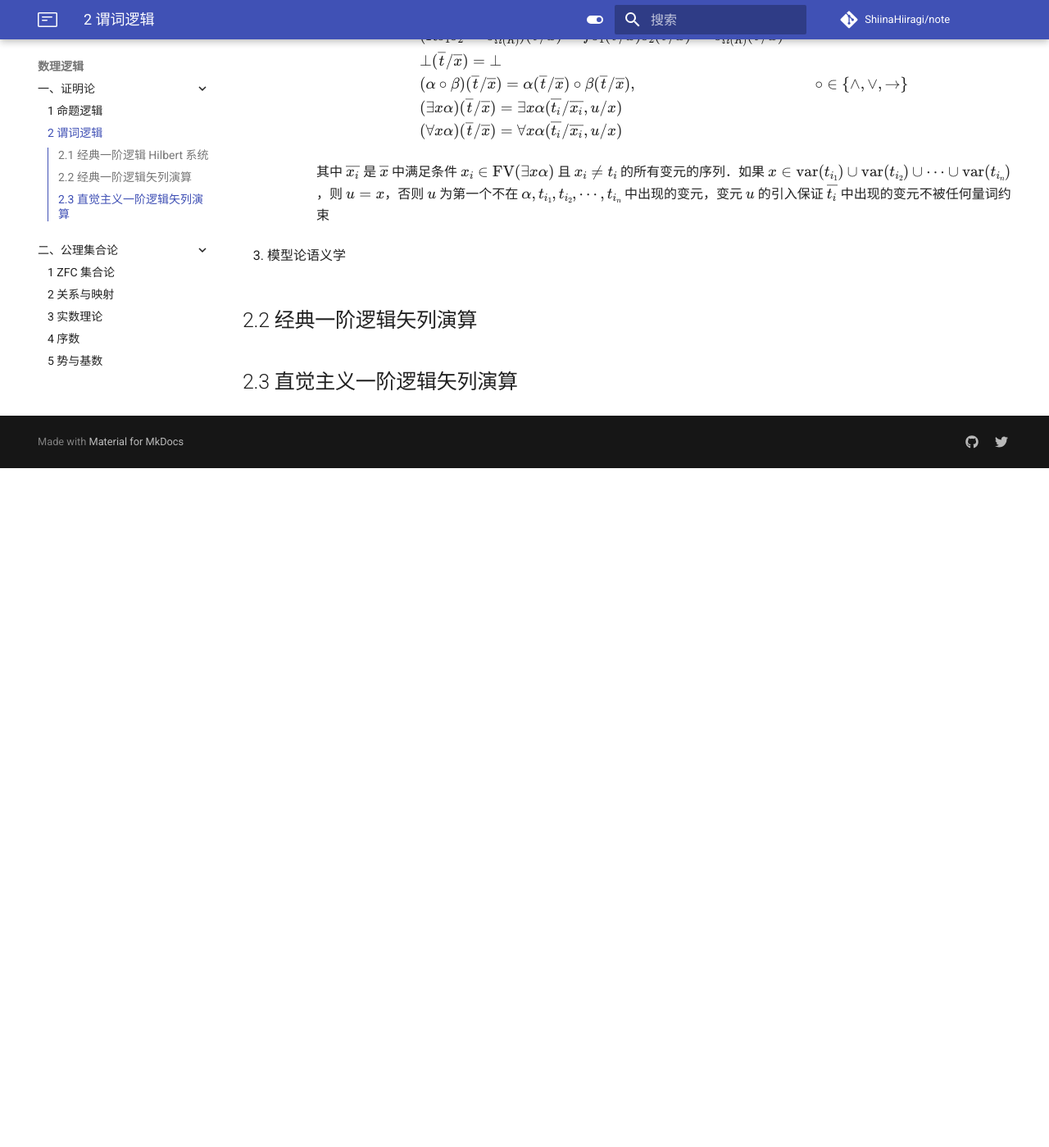
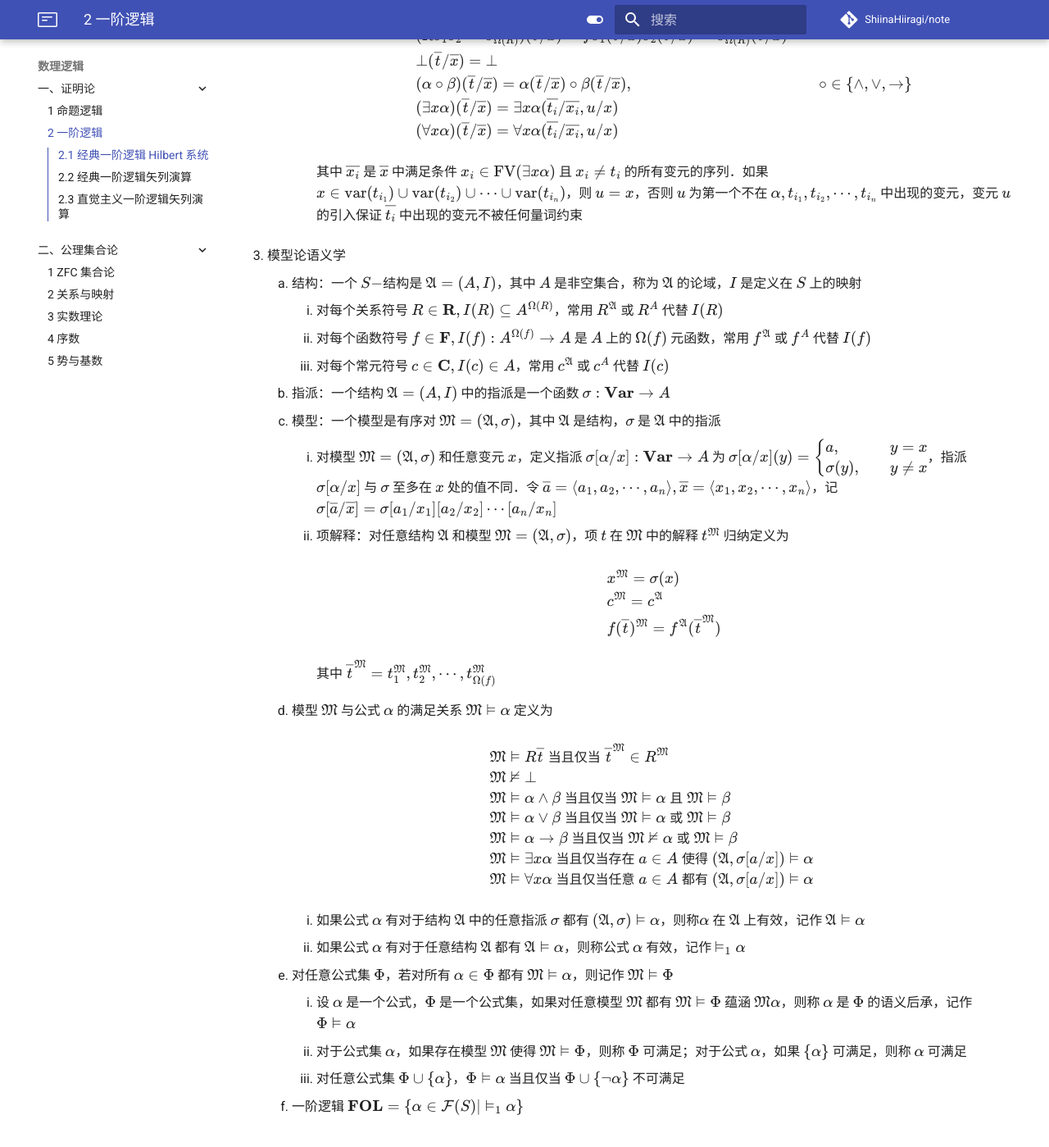
Before and after one commit to ShiinaHiiragi/note, an MkDocs documentation site: the page built from docs/logic/proof/pred.md, in a window 1280 px wide and 1400 px high, scrolled down 2578 px. Shown: the whole window at 82% size. Built offline with MkDocs 1.6.1 and Material for MkDocs 9.7.7, drawn with Linux system fonts in a browser that asks for light colours; comment, search, counter and statistics services are not loaded; before the commit the page ends 3149 px from its top, so only the background shows below that; some of the changed text lies outside the part shown.

Commit message:
some semantic in prod

```diff
--- a/docs/logic/proof/pred.md
+++ b/docs/logic/proof/pred.md
@@ -1,7 +1,7 @@
 # 2 一阶逻辑
 
 ## 2.1 经典一阶逻辑 Hilbert 系统
-1. 一阶逻辑的形式语言 $\mathcal L(S)$ 由逻辑符号和非逻辑符号组成
+1. 一阶语言 $\mathscr L(S)$ 即一阶逻辑的形式语言，由逻辑符号和非逻辑符号组成
     1. 逻辑符号
         1. 变元集 $\mathbf{Var} = \{x_i |i\in N\}$，用 $x, y, z$ 表示任意变元
         2. 联结词 $\bot, \wedge, \vee, \to$ 与量词 $\forall, \exists$
@@ -32,7 +32,7 @@
 
     3. 特殊记法
         1. 定义缩写 $\neg \alpha := \alpha \to \bot$，$\alpha \leftrightarrow \beta := (\alpha \to \beta) \wedge (\beta \to \alpha)$
-        2. 对于 $\mathbf Q\in \{\forall, \exists\}$ 和有穷长的边缘序列 $\overline x = x_1, x_2, \cdots, x_n$，公式 $\mathbf Qx_1 \mathbf Qx_2 \cdots \mathbf Qx_n \alpha$ 记作 $\mathbf Q \overline x \alpha$
+        2. 对于 $\mathbf Q\in \{\forall, \exists\}$ 和有穷长的边缘序列 $\overline x = \left<x_1, x_2, \cdots, x_n\right>$，公式 $\mathbf Qx_1 \mathbf Qx_2 \cdots \mathbf Qx_n \alpha$ 记作 $\mathbf Q \overline x \alpha$
     4. 项与公式的性质
         1. 项 $t$ 的复杂度定义为
 
@@ -64,7 +64,7 @@
             \end{aligned}
             $$
 
-        4. 公式 $\alpha$ 所有子公式的集合 $\mathrm{SF}(\alpha)$ 定义为
+        3. 公式 $\alpha$ 所有子公式的集合 $\mathrm{SF}(\alpha)$ 定义为
 
             $$
             \begin{aligned}
@@ -85,7 +85,7 @@
                 \end{aligned}
                 $$
 
-                对任意公式集 $\Phi$，令 $\mathrm{FV}(\Phi) = \bigcup_{\alpha \in \Phi} \mathrm{FV}(\alpha)$$
+                对任意公式集 $\Phi$，令 $\mathrm{FV}(\Phi) = \bigcup_{\alpha \in \Phi} \mathrm{FV}(\alpha)$
 
             - 公式 $\alpha$ 中约束变元的集合 $\mathrm{BV}(\alpha)$ 定义为
 
@@ -101,7 +101,7 @@
 
             - 对形如 $\mathbf Q x\beta$ 的公式，称 $\beta$ 为量词 $\mathbf Qx$ 的辖域．如果变元 $x$ 在公式 $\alpha$ 中的一次出现不在任何量词 $\mathbf Qx$ 的辖域内，则称此次出现为自由出现；否则称之为约束出现，此时变元 $x$ 在 $\alpha$ 中被左侧最近的量词 $\mathbf Qx$ 约束
 
-    5. 替换与变换：对于任意项序列 $\overline t = t_1, t_2, \cdots, t_n$ 和任意变元序列 $\overline x = x_1, x_2, \cdots, x_n$，用 $\overline t / \overline x$ 表示分别用 $t_i$ 替换 $x_i$，其中 $1 \leqslant i \leqslant n$
+    5. 替换与变换：对于任意项序列 $\overline t = \left<t_1, t_2, \cdots, t_n\right>$ 和任意变元序列 $\overline x = \left<x_1, x_2, \cdots, x_n\right>$，用 $\overline t / \overline x$ 表示分别用 $t_i$ 替换 $x_i$，其中 $1 \leqslant i \leqslant n$
         1. 对于公式 $\alpha$，如果公式 $\alpha^\flat$ 是使用不在 $\alpha$ 中出现的新变元 $y_1, y_2, \cdots, y_n$ 分别同时替换 $\alpha$ 中约束变元 $x_1, x_2, \cdots, x_n$ 的所有约束出现得到的公式，则称 $\alpha^\flat$ 是 $\alpha$ 的字母变换
         2. 对任意项 $s\in \mathcal T(S)$，归纳定义 $s(\overline t/\overline y)$ 为
 
@@ -128,6 +128,47 @@
             其中 $\overline{x_i}$ 是 $\overline x$ 中满足条件 $x_i\in \mathrm{FV}(\exists x\alpha)$ 且 $x_i \neq t_i$ 的所有变元的序列．如果 $x\in \mathrm{var}(t_{i_1}) \cup \mathrm{var}(t_{i_2}) \cup \cdots \cup \mathrm{var}(t_{i_n})$，则 $u = x$，否则 $u$ 为第一个不在 $\alpha, t_{i_1}, t_{i_2}, \cdots, t_{i_n}$ 中出现的变元，变元 $u$ 的引入保证 $\overline{t_i}$ 中出现的变元不被任何量词约束
 
 3. 模型论语义学
+    1. 结构：一个 $S-$结构是 $\mathfrak A = (A, I)$，其中 $A$ 是非空集合，称为 $\mathfrak A$ 的论域，$I$ 是定义在 $S$ 上的映射
+        1. 对每个关系符号 $R\in \mathbf R, I(R) \subseteq A^{\Omega(R)}$，常用 $R^\mathfrak A$ 或 $R^A$ 代替 $I(R)$
+        2. 对每个函数符号 $f\in \mathbf F, I(f): A^{\Omega(f)} \to A$ 是 $A$ 上的 $\Omega(f)$ 元函数，常用 $f^\mathfrak A$ 或 $f^A$ 代替 $I(f)$
+        3. 对每个常元符号 $c\in \mathbf C, I(c) \in A$，常用 $c^\mathfrak A$ 或 $c^A$ 代替 $I(c)$
+    2. 指派：一个结构 $\mathfrak A = (A, I)$ 中的指派是一个函数 $\sigma: \mathbf{Var} \to A$
+    3. 模型：一个模型是有序对 $\mathfrak M = (\mathfrak A, \sigma)$，其中 $\mathfrak A$ 是结构，$\sigma$ 是 $\mathfrak A$ 中的指派
+        1. 对模型 $\mathfrak M = (\mathfrak A, \sigma)$ 和任意变元 $x$，定义指派 $\sigma[\alpha /x]: \mathbf{Var} \to A$ 为 $\sigma[\alpha /x](y) = \left\{\begin{aligned} & a, & y = x \\ & \sigma(y), & y\neq x \end{aligned}\right.$，指派 $\sigma[\alpha /x]$ 与 $\sigma$ 至多在 $x$ 处的值不同．令 $\overline a = \left<a_1, a_2, \cdots, a_n\right>, \overline x = \left<x_1, x_2, \cdots, x_n\right>$，记 $\sigma[\overline a / \overline x] = \sigma[a_1/x_1][a_2/x_2] \cdots [a_n/x_n]$
+        2. 项解释：对任意结构 $\mathfrak A$ 和模型 $\mathfrak M = (\mathfrak A, \sigma)$，项 $t$ 在 $\mathfrak M$ 中的解释 $t^\mathfrak M$ 归纳定义为
+
+            $$
+            \begin{aligned}
+            & x^\mathfrak M = \sigma(x) \\
+            & c^\mathfrak M = c^\mathfrak A \\
+            & f(\overline t)^\mathfrak M = f^\mathfrak A(\overline t^\mathfrak M)
+            \end{aligned}
+            $$
+
+            其中 $\overline t^\mathfrak M = t_1^\mathfrak M, t_2^\mathfrak M, \cdots, t_{\Omega(f)}^\mathfrak M$
+
+    4. 模型 $\mathfrak M$ 与公式 $\alpha$ 的满足关系 $\mathfrak M \vDash \alpha$ 定义为
+
+        $$
+        \begin{aligned}
+        & \mathfrak M \vDash R\overline t\textsf{ 当且仅当 } \overline t^\mathfrak M \in R^\mathfrak M \\
+        & \mathfrak M \not \vDash \bot \\
+        & \mathfrak M \vDash \alpha \wedge \beta \textsf{ 当且仅当 } \mathfrak M \vDash \alpha \textsf{ 且 } \mathfrak M \vDash \beta \\
+        & \mathfrak M \vDash \alpha \vee \beta \textsf{ 当且仅当 } \mathfrak M \vDash \alpha \textsf{ 或 } \mathfrak M \vDash \beta \\
+        & \mathfrak M \vDash \alpha \to \beta \textsf{ 当且仅当 } \mathfrak M \not \vDash \alpha \textsf{ 或 } \mathfrak M \vDash \beta \\
+        & \mathfrak M \vDash \exists x\alpha \textsf{ 当且仅当存在 } a \in A \textsf{ 使得 } (\mathfrak A, \sigma[a/x]) \vDash \alpha \\
+        & \mathfrak M \vDash \forall x\alpha \textsf{ 当且仅当任意 } a \in A \textsf{ 都有 } (\mathfrak A, \sigma[a/x]) \vDash \alpha
+        \end{aligned}
+        $$
+
+        1. 如果公式 $\alpha$ 有对于结构 $\mathfrak A$ 中的任意指派 $\sigma$ 都有 $(\mathfrak A, \sigma) \vDash \alpha$，则称$\alpha$ 在 $\mathfrak A$ 上有效，记作 $\mathfrak A \vDash \alpha$
+        2. 如果公式 $\alpha$ 有对于任意结构 $\mathfrak A$ 都有 $\mathfrak A \vDash \alpha$，则称公式 $\alpha$ 有效，记作 $\vDash_1 \alpha$
+
+    5. 对任意公式集 $\Phi$，若对所有 $\alpha \in \Phi$ 都有 $\mathfrak M \vDash \alpha$，则记作 $\mathfrak M \vDash \Phi$
+        1. 设 $\alpha$ 是一个公式，$\Phi$ 是一个公式集，如果对任意模型 $\mathfrak M$ 都有 $\mathfrak M \vDash \Phi$ 蕴涵 $\mathfrak M \alpha$，则称 $\alpha$ 是 $\Phi$ 的语义后承，记作 $\Phi \vDash \alpha$
+        2. 对于公式集 $\alpha$，如果存在模型 $\mathfrak M$ 使得 $\mathfrak M \vDash \Phi$，则称 $\Phi$ 可满足；对于公式 $\alpha$，如果 $\{\alpha\}$ 可满足，则称 $\alpha$ 可满足
+        3. 对任意公式集 $\Phi \cup \{\alpha\}$，$\Phi \vDash \alpha$ 当且仅当 $\Phi \cup \{\neg \alpha\}$ 不可满足
+    6. 一阶逻辑 $\mathbf{FOL} = \{\alpha \in \mathcal F(S) | \vDash_1 \alpha\}$
 
 ## 2.2 经典一阶逻辑矢列演算
 
--- a/mkdocs.yml
+++ b/mkdocs.yml
@@ -81,7 +81,7 @@ nav:
   - 数理逻辑:
     - 一、证明论:
       - 1 命题逻辑: logic/proof/prop.md
-      - 2 谓词逻辑: logic/proof/pred.md
+      - 2 一阶逻辑: logic/proof/pred.md
     - 二、公理集合论:
       - 1 ZFC 集合论: logic/set/zfc.md
       - 2 关系与映射: logic/set/relation.md
```
Also changed, not shown: other parts of docs/logic/proof/pred.md (+1 -1 lines), docs/logic/proof/prop.md (+9 -9 lines), docs/math/top/construct.md (+1 -1 lines), docs/math/top/prop.md (+2 -2 lines).
